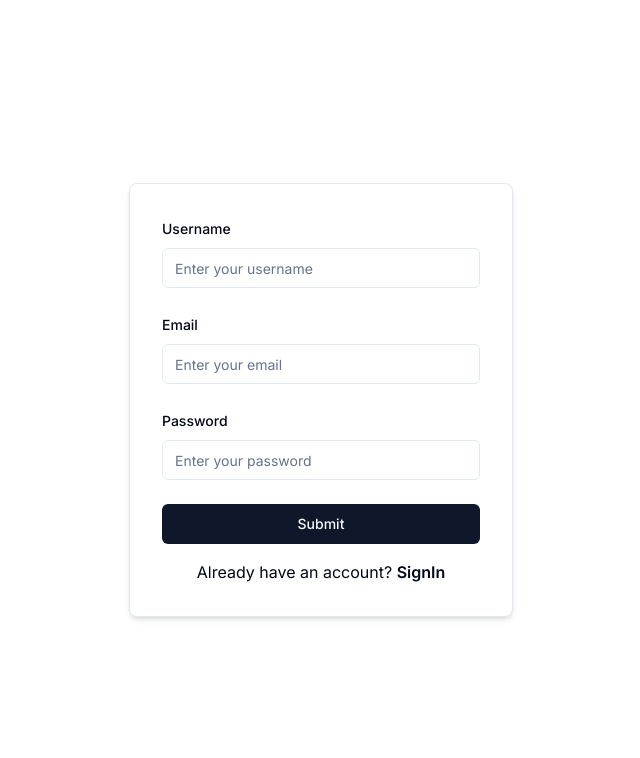
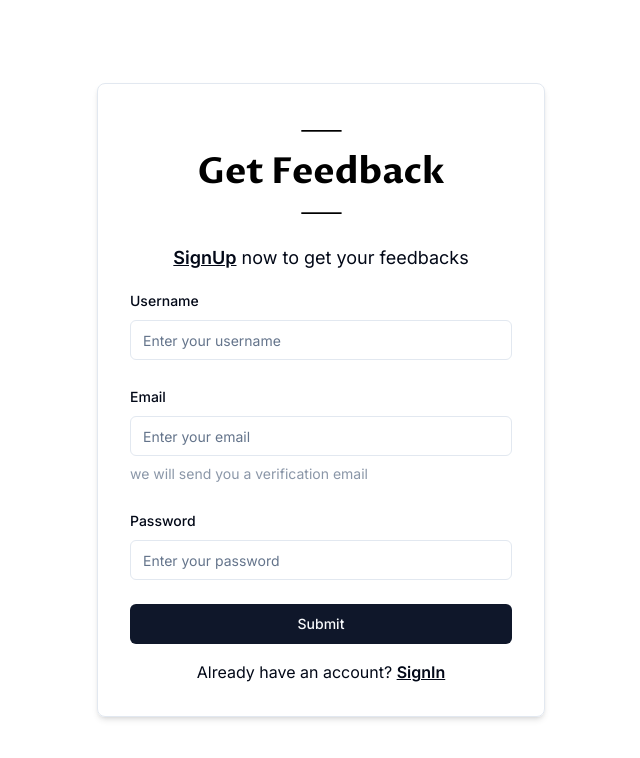
Before and after one commit to Hruthik-28/Get-Feedback, a Next.js app: page /sign-up in a window 1280 px wide. Shown: the top 758 px of the page, without its empty margins (319-959 px from the left). Built offline with nearby package versions, Linux system fonts and the light colour scheme.

Commit message:
Improve signUp Page
- added logo
- added loader when checking username
- minor ui improvements

```diff
--- a/src/app/(auth)/sign-up/page.tsx
+++ b/src/app/(auth)/sign-up/page.tsx
@@ -22,6 +22,8 @@ import {
 } from "@/components/ui/form";
 import { Input } from "@/components/ui/input";
 import { Loader2 } from "lucide-react";
+import logoSvg from "../../../../public/Logo/SVG/main-logo-black-transparent.svg";
+import Image from "next/image";
 
 function Page() {
     const [username, setUsername] = useState("");
@@ -33,7 +35,6 @@ function Page() {
         username,
         500
     );
-    const { toast } = useToast();
     const router = useRouter();
 
     // zod implementaion in react hook form
@@ -55,14 +56,14 @@ function Page() {
                     const response = await axios.get(
                         `/api/check-username-unique?username=${debouncedUsername}`
                     );
-                    setUsernameMessage(response.data?.message);
+                    let message = response.data.message;
+                    setUsernameMessage(message);
                 } catch (error: any) {
-                    console.log(error);
                     const axiosError = error as AxiosError<ApiResponse>;
-                    setUsernameMessage(
+                    let usernameError =
                         axiosError.response?.data.message ||
-                            "Error checking unique username"
-                    );
+                        "Error checking unique username";
+                    setUsernameMessage(usernameError);
                 } finally {
                     setIsCheckinngUsername(false);
                 }
@@ -99,8 +100,17 @@ function Page() {
 
     return (
         <>
-            <main className="w-full min-h-screen grid place-items-center">
-                <div className="w-96 border p-8 shadow-md rounded-lg ">
+            <main className="w-full min-h-screen flex justify-center items-center">
+                <div className="w-full sm:max-w-md max-w-4xl border sm:p-8 p-6 shadow-md rounded-lg">
+                    <Image
+                        src={logoSvg}
+                        alt="logoSvg"
+                        className="w-full h-28 object-cover scale-75"
+                    />
+                    <h4 className="font-normal text-center py-4 sm:text-lg text-sm ">
+                        <span className="font-semibold underline">SignUp</span>{" "}
+                        now to get your feedbacks
+                    </h4>
                     <Form {...form}>
                         <form
                             onSubmit={form.handleSubmit(onSubmit)}
@@ -122,8 +132,21 @@ function Page() {
                                                 }}
                                             />
                                         </FormControl>
-                                        <FormDescription className="text-green-500 font-medium">
-                                            {usernameMessage && usernameMessage}
+                                        <FormDescription>
+                                            {isCheckingUsername && (
+                                                <Loader2 className="text-black ml-2 w-8 h-8 animate-spin " />
+                                            )}
+                                            <span
+                                                className={`text-sm font-semibold ${
+                                                    usernameMessage ===
+                                                    "username is available"
+                                                        ? "text-green-500"
+                                                        : "text-red-500"
+                                                }`}
+                                            >
+                                                {usernameMessage &&
+                                                    usernameMessage}
+                                            </span>
                                         </FormDescription>
                                         <FormMessage />
                                     </FormItem>
@@ -141,6 +164,10 @@ function Page() {
                                                 {...field}
                                             />
                                         </FormControl>
+                                        <FormDescription className="opacity-75">
+                                            we will send you a verification
+                                            email
+                                        </FormDescription>
                                         <FormMessage />
                                     </FormItem>
                                 )}
@@ -179,7 +206,9 @@ function Page() {
                     <div className="text-center mt-4">
                         <span>Already have an account? </span>
                         <Link href={"/sign-in"}>
-                            <span className="font-semibold">SignIn</span>
+                            <span className="font-semibold underline hover:underline-offset-2">
+                                SignIn
+                            </span>
                         </Link>
                     </div>
                 </div>
```
